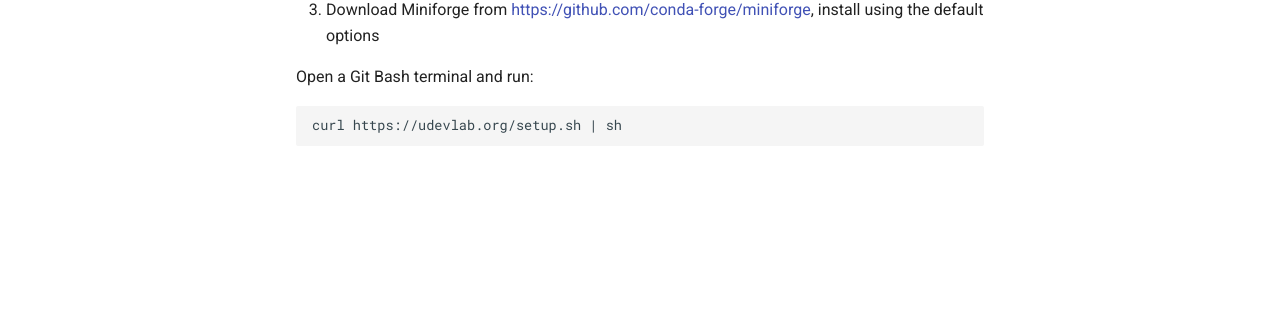
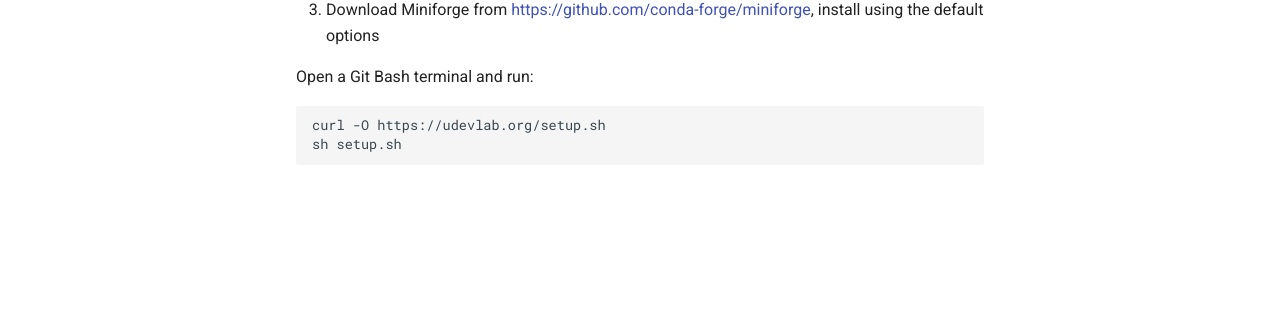
Before and after one commit to udevlab/udevlab, an MkDocs documentation site: the page built from docs/index.md, in a window 1280 px wide. Shown: the part 317-626 px from the top of the page. Built offline with MkDocs 1.6.1 and Material for MkDocs 9.7.7, drawn with Linux system fonts in a browser that asks for light colours; comment, search, counter and statistics services are not loaded.

````diff
--- a/docs/index.md
+++ b/docs/index.md
@@ -6,5 +6,6 @@ The User Development Lab project provides documentation and tools to help develo
 
 Open a Git Bash terminal and run:
 ```html
-curl https://udevlab.org/setup.sh | sh
+curl -O https://udevlab.org/setup.sh
+sh setup.sh
 ```
````
Also changed, not shown: README.md (+7 -0 lines).
